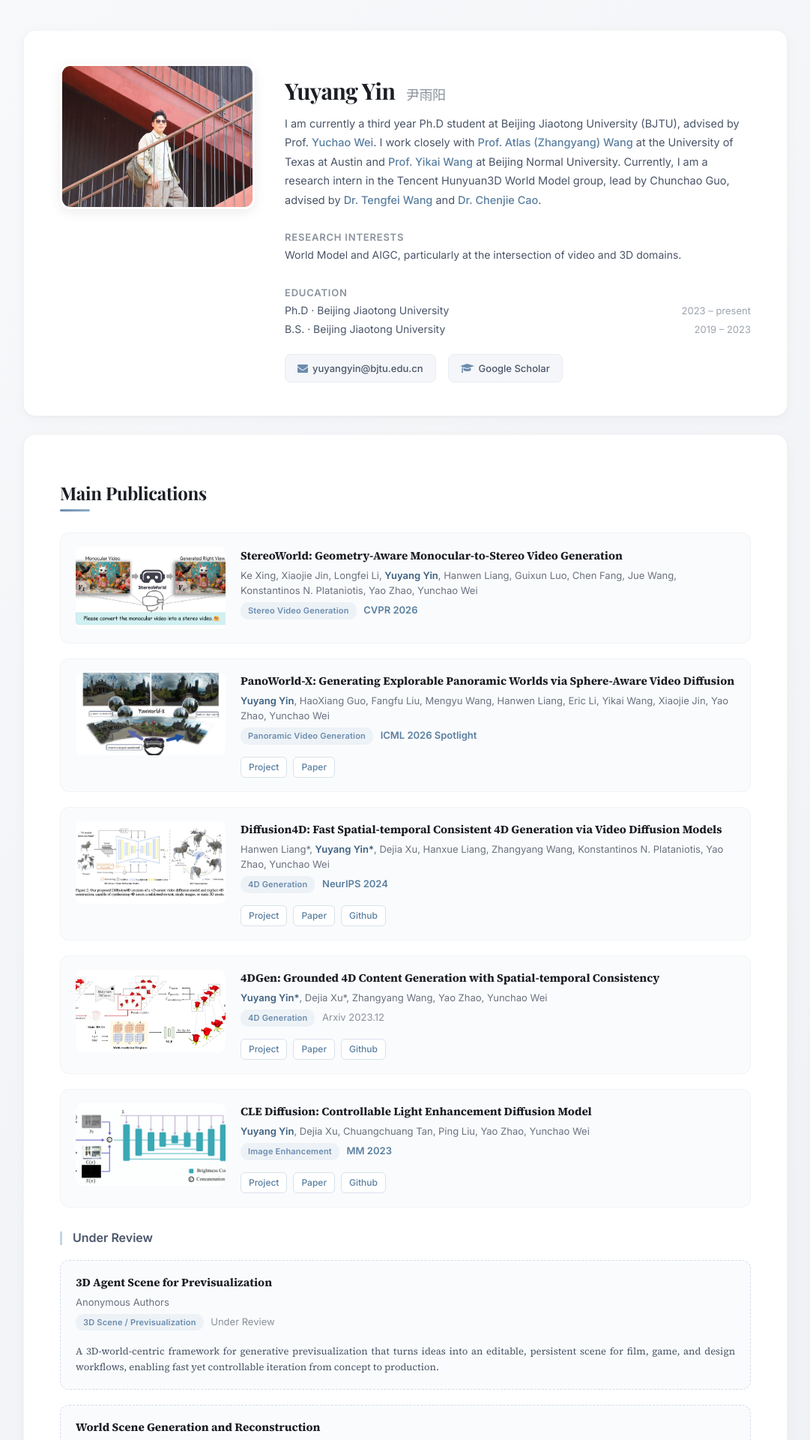
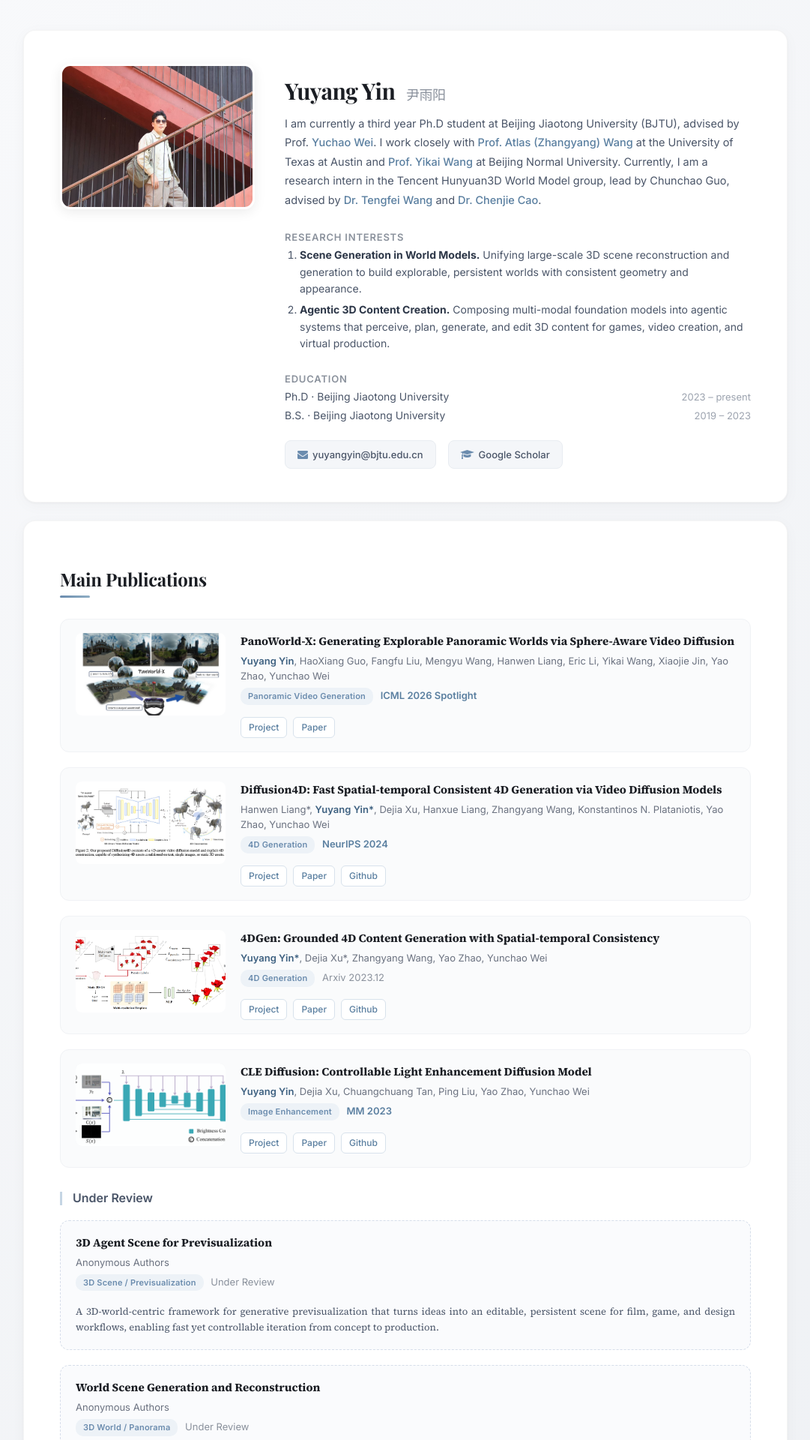
Before and after one commit to YuyangYin/YuyangYin.github.io, a Jekyll site: the page built from index.html, in a window 1280 px wide. Shown: the top 1920 px of the page at 75% size, without its empty margins (99-1180 px from the left). Built offline with Jekyll 4.4.1, drawn with Linux system fonts in a browser that asks for light colours; a script that is not in the unit is left out; some of the changed text lies outside the part shown.

Commit message:
Add Martian World Models (NeurIPS 2026); move StereoWorld to Other Publications; refine Research Interests

```diff
--- a/_includes/yyy_introduction.html
+++ b/_includes/yyy_introduction.html
@@ -21,7 +21,14 @@
 		<div class="info-grid">
 			<div class="info-block">
 				<h4>Research Interests</h4>
-				<p>World Model and AIGC, particularly at the intersection of video and 3D domains.</p>
+				<ol class="research-interests">
+					<li><strong>Scene Generation in World Models.</strong> Unifying large-scale 3D scene
+						reconstruction and generation to build explorable, persistent worlds with consistent geometry
+						and appearance.</li>
+					<li><strong>Agentic 3D Content Creation.</strong> Composing multi-modal foundation models into
+						agentic systems that perceive, plan, generate, and edit 3D content for games, video creation,
+						and virtual production.</li>
+				</ol>
 			</div>
 
 			<div class="info-block">
--- a/_includes/yyy_publication.html
+++ b/_includes/yyy_publication.html
@@ -1,23 +1,6 @@
 <h2 class="section-title">Main Publications</h2>
 
 <div class="pub-list">
-
-	<!-- StereoWorld -->
-	<div class="pub-item">
-		<div class="pub-thumb">
-			<img src="assets/images/steroworld.png" alt="StereoWorld">
-		</div>
-		<div class="pub-body">
-			<div class="pub-title">StereoWorld: Geometry-Aware Monocular-to-Stereo Video Generation</div>
-			<div class="pub-authors">
-				Ke Xing, Xiaojie Jin, Longfei Li, <strong>Yuyang Yin</strong>, Hanwen Liang, Guixun Luo, Chen Fang, Jue
-				Wang, Konstantinos N. Plataniotis, Yao Zhao, Yunchao Wei
-			</div>
-			<div class="pub-venue">
-				<span class="pub-topic">Stereo Video Generation</span> <strong>CVPR 2026</strong>
-			</div>
-		</div>
-	</div>
 
 	<!-- PanoWorld-X -->
 	<div class="pub-item">
@@ -168,6 +151,41 @@
 
 <div class="pub-list">
 
+	<!-- Martian World Models -->
+	<div class="pub-item">
+		<div class="pub-thumb">
+			<img src="assets/images/mars.png" alt="Martian World Models">
+		</div>
+		<div class="pub-body">
+			<div class="pub-title">Martian World Models: Controllable Video Synthesis with Physically Accurate 3D
+				Reconstructions</div>
+			<div class="pub-authors">
+				Longfei Li, Zhiwen Fan, Wenyan Cong, Xinhang Liu, <strong>Yuyang Yin</strong>, Matt Foutter, Panwang
+				Pan, Chenyu You, Yue Wang, Zhangyang Wang, Yao Zhao, Marco Pavone, Yunchao Wei
+			</div>
+			<div class="pub-venue">
+				<span class="pub-topic">World Model / 3D Reconstruction</span> <strong>NeurIPS 2026</strong>
+			</div>
+		</div>
+	</div>
+
+	<!-- StereoWorld -->
+	<div class="pub-item">
+		<div class="pub-thumb">
+			<img src="assets/images/steroworld.png" alt="StereoWorld">
+		</div>
+		<div class="pub-body">
+			<div class="pub-title">StereoWorld: Geometry-Aware Monocular-to-Stereo Video Generation</div>
+			<div class="pub-authors">
+				Ke Xing, Xiaojie Jin, Longfei Li, <strong>Yuyang Yin</strong>, Hanwen Liang, Guixun Luo, Chen Fang, Jue
+				Wang, Konstantinos N. Plataniotis, Yao Zhao, Yunchao Wei
+			</div>
+			<div class="pub-venue">
+				<span class="pub-topic">Stereo Video Generation</span> <strong>CVPR 2026</strong>
+			</div>
+		</div>
+	</div>
+
 	<!-- ClassDiffusion -->
 	<div class="pub-item">
 		<div class="pub-thumb">
--- a/assets/css/main.css
+++ b/assets/css/main.css
@@ -175,6 +175,27 @@ body {
 	color: #9ca3af;
 	white-space: nowrap;
 	margin-left: 12px;
+}
+
+.research-interests {
+	list-style: decimal;
+	padding-left: 20px;
+	margin: 4px 0 0;
+	font-size: 14px;
+	color: #4a5568;
+	line-height: 1.6;
+}
+
+.research-interests li {
+	margin-bottom: 6px;
+}
+
+.research-interests li:last-child {
+	margin-bottom: 0;
+}
+
+.research-interests strong {
+	color: #2d3748;
 }
 
 /* ======= Contact Links ======= */
```
